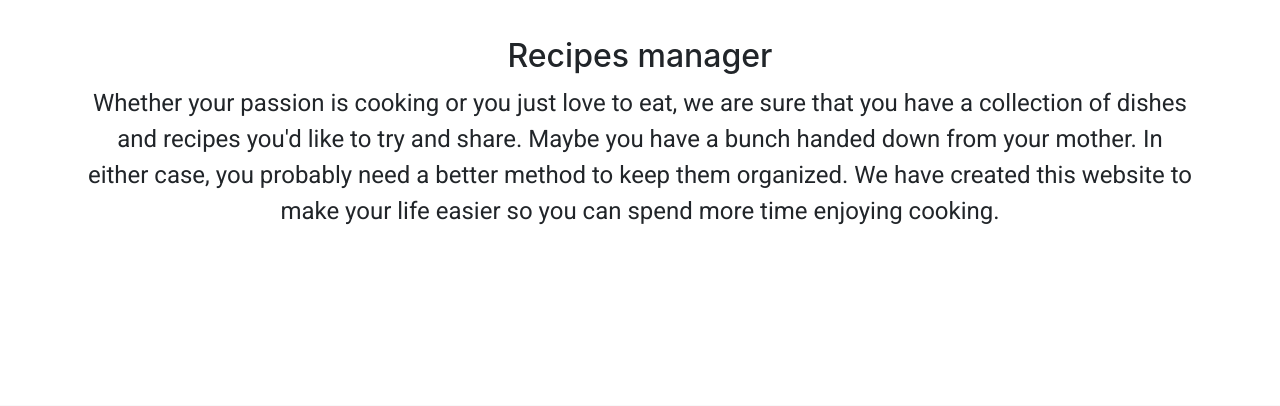
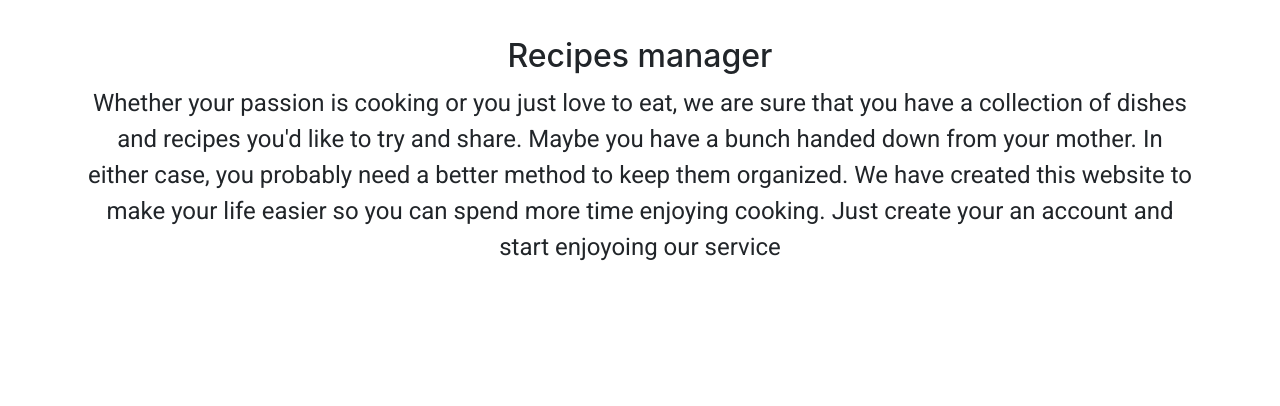
Before and after one commit to marcin-marciszewski/cooking-recipes-project, a Flask app: page / in a window 1280 px wide. Shown: the part 923-1329 px from the top of the page. Run offline with Flask 2, Linux system fonts and the light colour scheme; some libraries are stand-ins or nearby versions.

Commit message:
Text chaned in welcome.html

```diff
--- a/project/templates/welcome.html
+++ b/project/templates/welcome.html
@@ -71,7 +71,7 @@
       <div  class="col-lg-12 mx-auto text-center">
         <h2 >Recipes manager</h2>
         <p class="lead">Whether your passion is cooking or you just love to eat, we are sure that you have a collection of dishes and recipes you'd like to try and share. Maybe you have a bunch handed down from your mother. In either case, you probably need a better
-          method to keep them organized. We have created this website to make your life easier so you can spend more time enjoying cooking. </p>
+          method to keep them organized. We have created this website to make your life easier so you can spend more time enjoying cooking. Just create your an account and start enjoyoing our service</p>
       </div>
     </div>
    </div>
```
